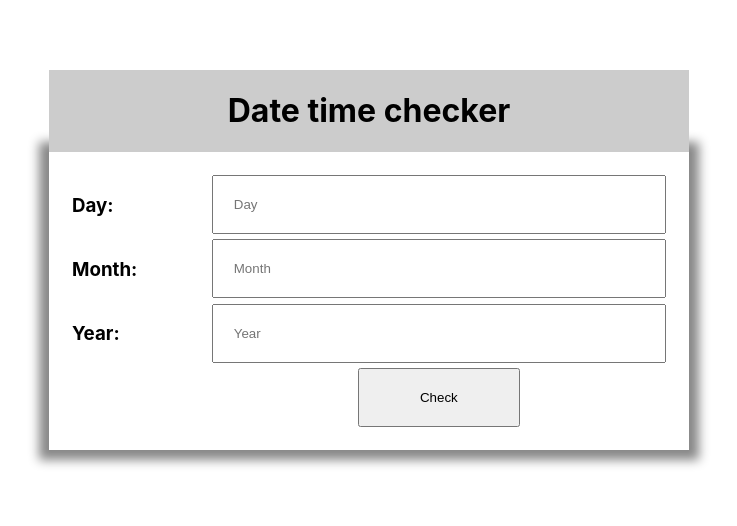
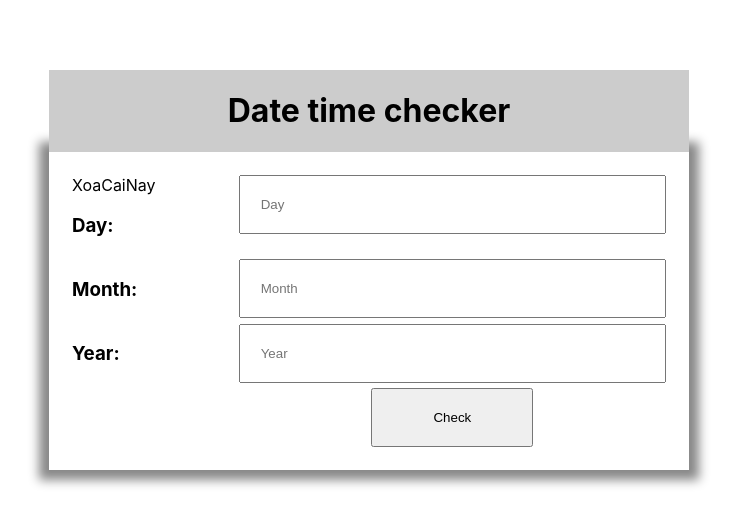
Before and after one commit to nawhoangnguyen/DateTimeChecker, a React (Create React App) app: page / in a window 1280 px wide. Shown: the top 526 px of the page, without its empty margins (271-1008 px from the left). Built offline with nearby package versions, Linux system fonts and the light colour scheme.

Commit message:
add text XoaCaiNay in DateValidator in line 72

```diff
--- a/src/App.js
+++ b/src/App.js
@@ -7,6 +7,7 @@ import DateValidator from "./DateValidator";
 
 function App() {
   return (
+
     <StrictMode>
     <DateValidator/>
     </StrictMode>
--- a/src/DateValidator.js
+++ b/src/DateValidator.js
@@ -69,7 +69,7 @@ const DateValidator = () => {
                 <caption style={{backgroundColor:'#ccc'}}><h1>Date time checker</h1></caption>
 
                 <tr>
-                    <td>
+                    <td>XoaCaiNay
                         <h3>Day: </h3>
                     </td>
                     <td style={{display: 'flex', flexWrap: 'wrap'}}>
```
